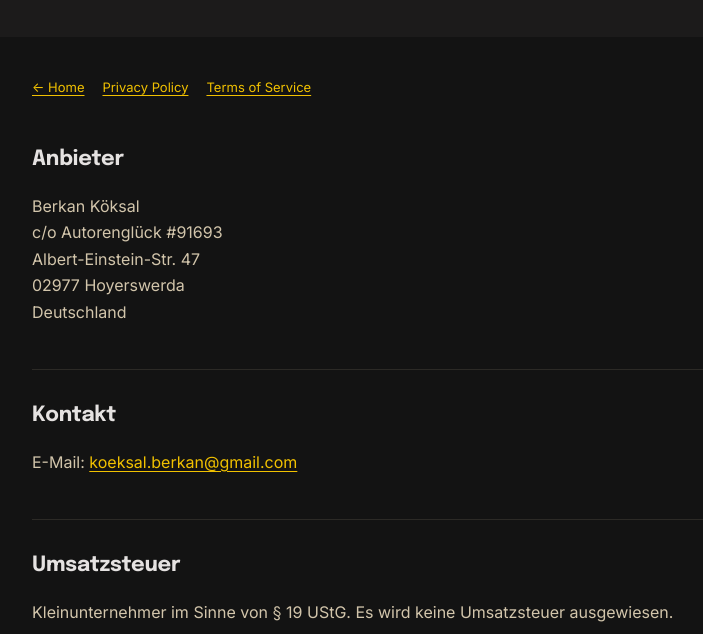
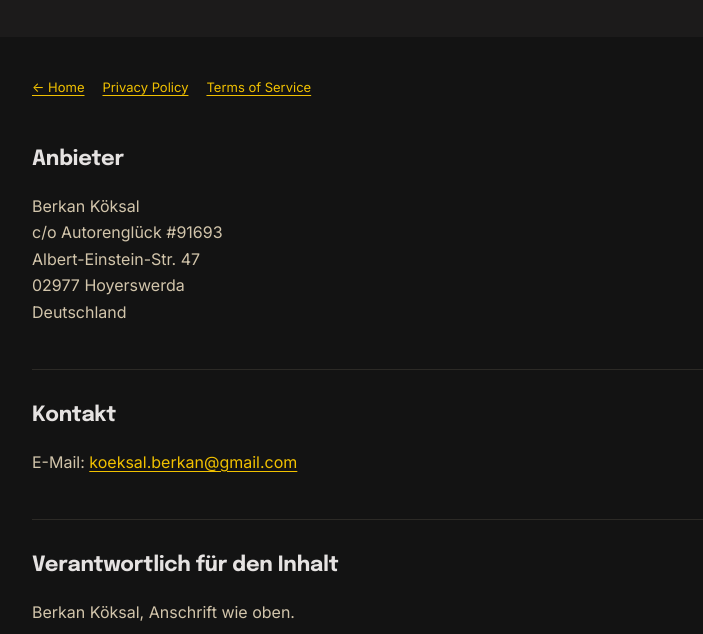
Before and after one commit to dvo-dot/vinylsweep-site, a plain HTML site: page impressum.html in a window 1280 px wide. Shown: the part 166-800 px from the top of the page, without its empty margins (248-951 px from the left). Drawn offline with Linux system fonts and the light colour scheme.

Commit message:
Impressum: drop the VAT status line
Co-Authored-By: Claude Fable 5.1 <noreply@anthropic.com>

```diff
--- a/impressum.html
+++ b/impressum.html
@@ -30,9 +30,6 @@
 <h2>Kontakt</h2>
 <p>E-Mail: <a href="mailto:koeksal.berkan@gmail.com">koeksal.berkan@gmail.com</a></p>
 
-<h2>Umsatzsteuer</h2>
-<p>Kleinunternehmer im Sinne von § 19 UStG. Es wird keine Umsatzsteuer ausgewiesen.</p>
-
 <h2>Verantwortlich für den Inhalt</h2>
 <p>Berkan Köksal, Anschrift wie oben.</p>
 
```
